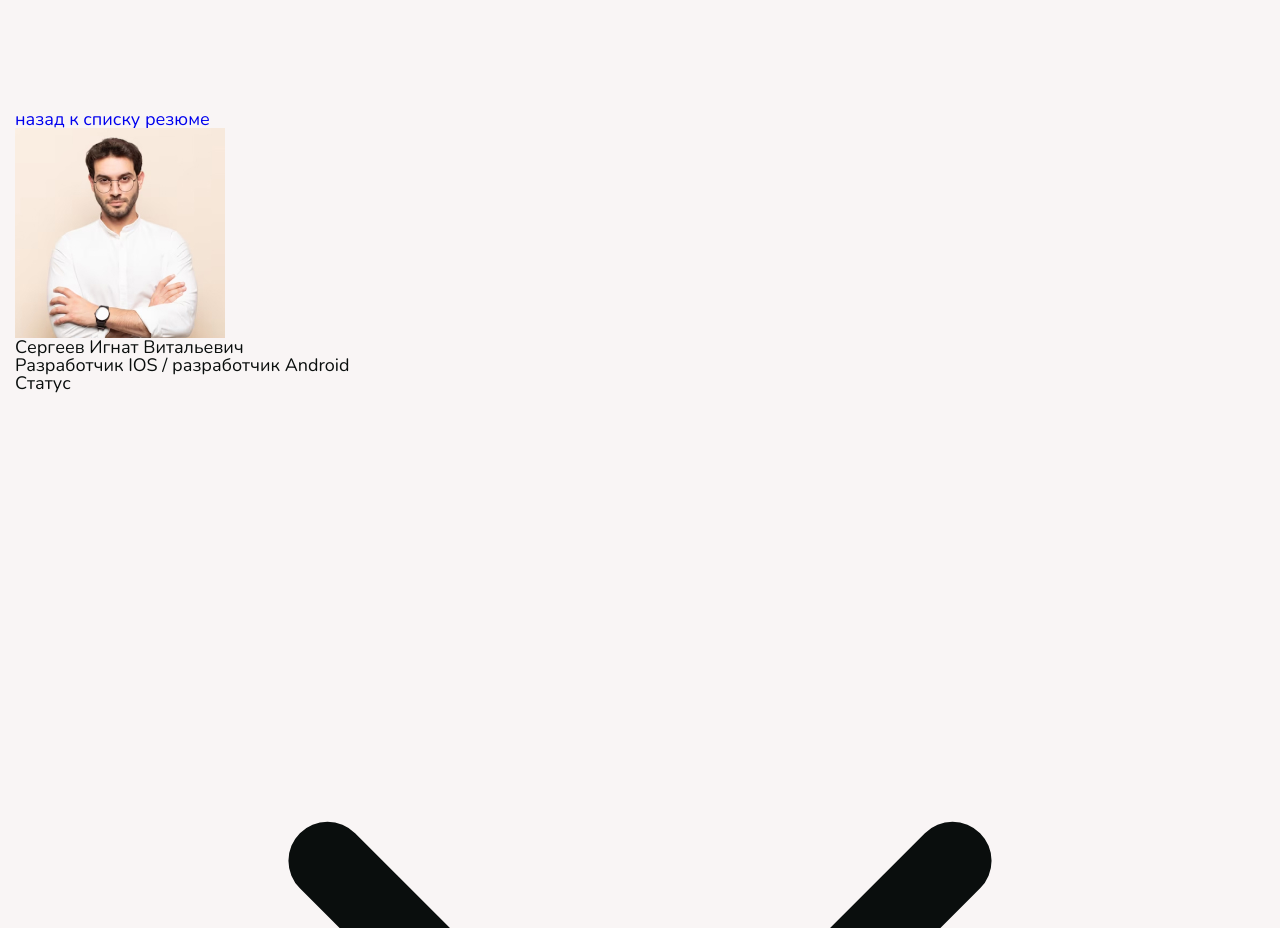
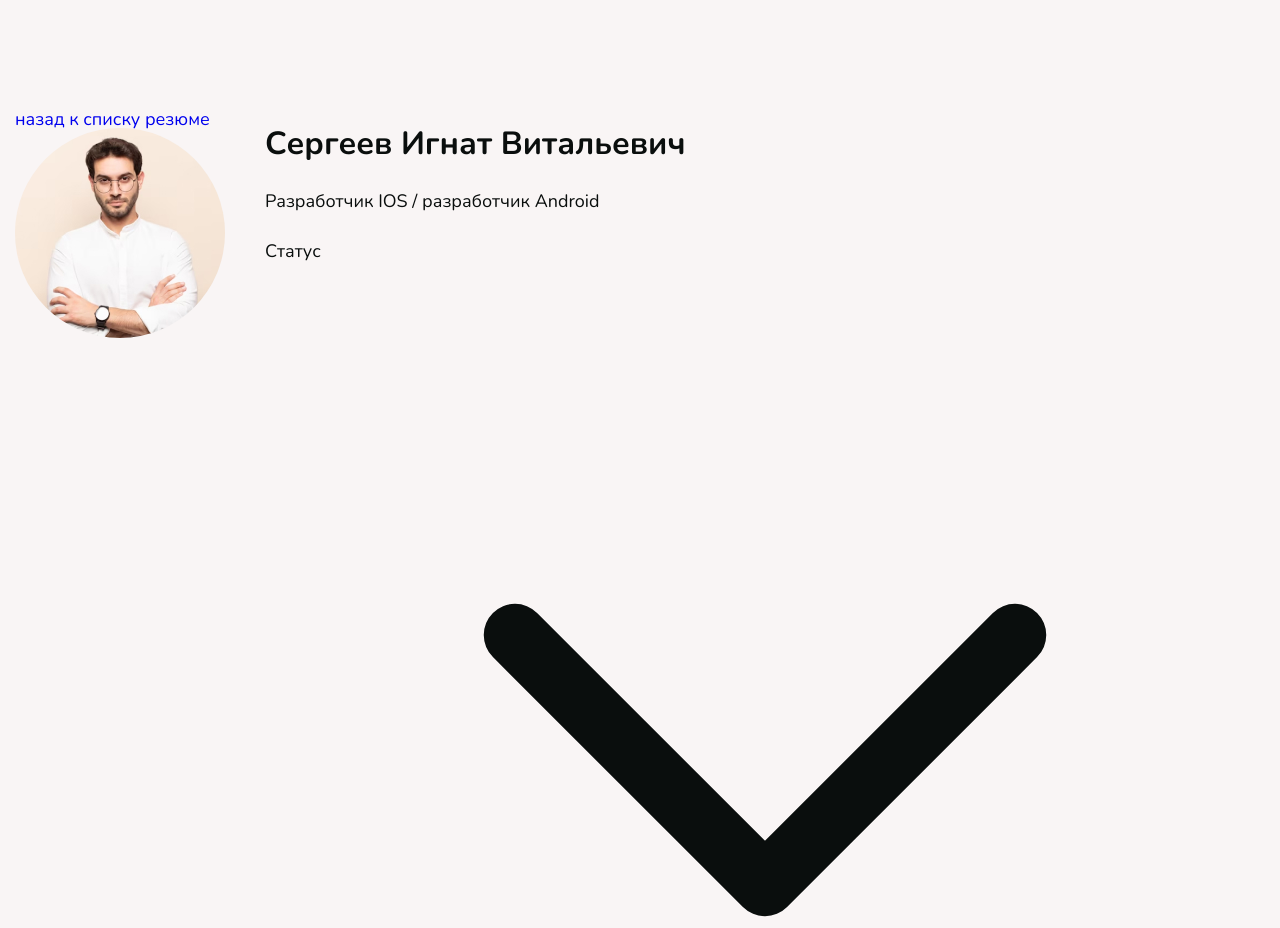
Before and after one commit to teamdevm/teamwork-swift-ferret, a React (Create React App) app in the folder React-app/: page /profile in a window 1280 px wide. Shown: the part 1260-2188 px from the top of the page. Built offline with nearby package versions, Linux system fonts and the light colour scheme.

Commit message:
add top block's styles

```diff
--- a/React-app/src/assets/css/App.css
+++ b/React-app/src/assets/css/App.css
@@ -609,3 +609,34 @@ a.contacts__item:hover {
   align-items: center;
   column-gap: 20px;
 }
+
+/* ///////////////////////////////////////// */
+/* /////////////////профиль///////////////// */
+/* ///////////////////////////////////////// */
+
+/* ///////////////top-block/////////////////// */
+
+.resume__top-block {
+  display: flex;
+  align-items: flex-start;
+  flex-grow: 1;
+  width: 100%;
+  column-gap: 40px;
+}
+
+.resume__photo {
+  border-radius: 100%;
+  object-fit: cover;
+}
+
+.resume__main-info {
+  display: flex;
+  flex-direction: column;
+  width: 100%;
+  row-gap: 32px;
+}
+
+.resume__name {
+  font-weight: 700;
+  font-size: 32px;
+}
```
